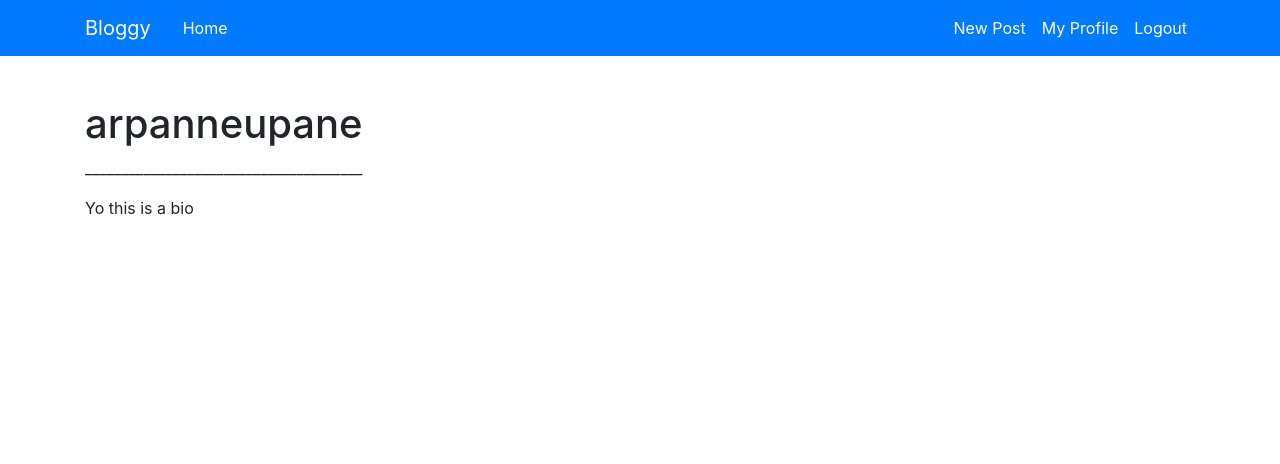
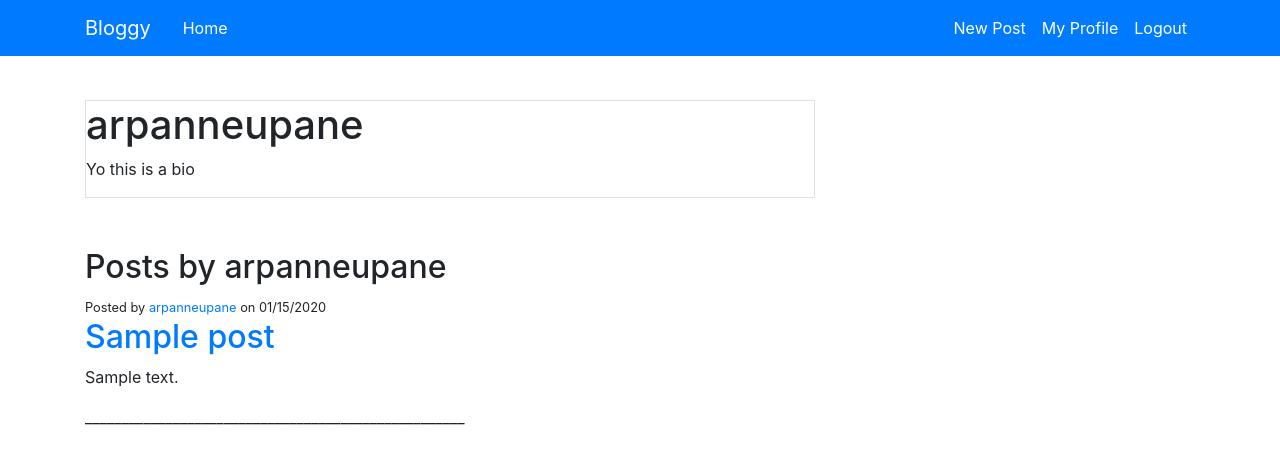
Before and after one commit to ShaikhMohammaddanish/bloggy-webapp, a Flask app: a page that uses templates/user.html in a window 1280 px wide. Shown: the top 464 px of the page. Run offline with Flask 2, Linux system fonts and the light colour scheme; a user stored in the database is signed in; data comes from the database, SQL or seed files in the repository; both versions use the stored data as it was after the commit; tables that the repository leaves empty hold one stand-in row (values such as "Sample post"); some libraries are stand-ins or nearby versions.

Commit message:
now users have the function to view posts made by a specific user

```diff
--- a/main.py
+++ b/main.py
@@ -179,7 +179,7 @@
 @login_required
 def user(username):
     user = User.query.filter_by(username=username).first_or_404()
-    return render_template('user.html', title=user.username, user=user)
+    return render_template('user.html', title=user.username, user=user, posts=user.posts)
 
 
 
@@ -375,6 +375,7 @@
         return redirect(url_for('login'))
     return render_template('resetpw.html', title='Reset Password', form=form)
 
+
 # Redirect after password changes
 @app.route("/passwordchangesuccess")
 @login_required
--- a/templates/user.html
+++ b/templates/user.html
@@ -9,15 +9,30 @@
 
 
 <div class="header">
-    <h1>{{user.username}}</h1>
-    <p>______________________________________</p>
-    {% if current_user.bio_content == None %}
-        <p>No bio yet.</p>
-    {% else %}
-        <p>{{user.bio_content}}</p>
-    {% endif %}
+    <div class="border"><h1>{{user.username}}</h1>
+        <div class="bio"><p>{{user.bio_content}}</p></div>
+    </div>
 </div>
 
+
+
+<div class="posts">
+<h2>Posts by {{user.username}}</h2>
+{% for post in posts %}
+ <article class="media content-section">
+
+        <div class="media-body">
+          <div class="article-metadata">
+          </div>
+          <small>Posted by <a href="{{ url_for('user', username=post.author.username)}}">{{ post.author.username}}</a> on {{post.post_date.strftime('%m/%d/%Y') }}</small>
+          <h2><a class="article-title" href="{{ url_for('post', post_id=post.id) }}" style="text-decoration: none;">{{ post.post_title }}</a></h2>
+          <p class="article-content">{{ post.post_content }}</p>
+          <p>____________________________________________________</p>
+
+      </article>
+
+{% endfor %}
+</div>
 
 
 
@@ -28,9 +43,14 @@
 
       margin-top: 100px;
     }
-
+    .posts{
+        margin-top: 50px;
+    }
     .header{
         margin-top: 100px;
+    }
+    .header .border{
+        border: 3px black solid;
     }
 
 </style>
```
Also changed, not shown: database.db.
